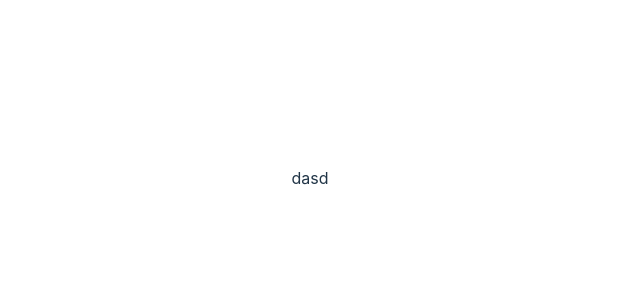
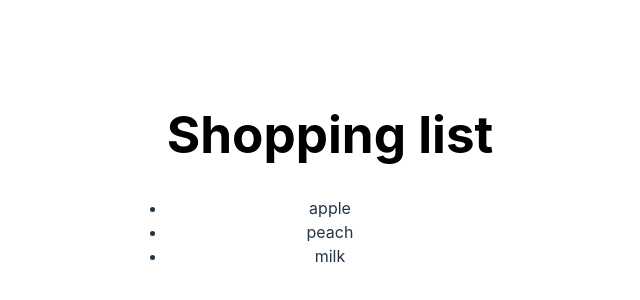
Before and after one commit to Fine-Alon/React-20--Shopping-List-on-React, a React (Vite) app: page / in a window 1280 px wide. Shown: the part 222-522 px from the top of the page, without its empty margins (330-970 px from the left). Built offline with nearby package versions, Linux system fonts and the light colour scheme.

Commit message:
no comment

```diff
--- a/src/App.jsx
+++ b/src/App.jsx
@@ -1,15 +1,22 @@
-import { useState } from 'react'
+import {useState} from 'react'
 import reactLogo from './assets/react.svg'
 import viteLogo from '/vite.svg'
 import './App.css'
+import {CardList} from "./CardList.jsx";
+
+let list = [
+    {id:1,title:'apple',done:false},
+    {id:2,title:'peach',done:false},
+    {id:3,title:'milk',done:false},
+]
 
 function App() {
 
-  return (
-    <>
-<div>dasd</div>
-    </>
-  )
+    return (
+        <ul>
+            <CardList list={list}/>
+        </ul>
+    )
 }
 
 export default App
--- /dev/null
+++ b/src/Card.jsx
@@ -0,0 +1,7 @@
+export const Card = ({title, id, done}) => {
+
+
+    return (
+        <li key={id}>{title}</li>
+    )
+}
--- /dev/null
+++ b/src/CardList.jsx
@@ -0,0 +1,13 @@
+import {Card} from "./Card.jsx";
+
+export const CardList = ({list}) => {
+
+    return <div style={{background: 'white'}}>
+        <h1 style={{color: 'black'}}>Shopping list</h1>
+
+        {list.map(item => (
+            <Card done={item.done} key={item.id} title={item.title}/>
+        ))}
+
+    </div>
+}
--- a/src/index.css
+++ b/src/index.css
@@ -3,8 +3,6 @@
   line-height: 1.5;
   font-weight: 400;
 
-  color-scheme: light dark;
-  color: rgba(255, 255, 255, 0.87);
   background-color: #242424;
 
   font-synthesis: none;
```
Also changed, not shown: src/castom_hooks/useList.js (added).
